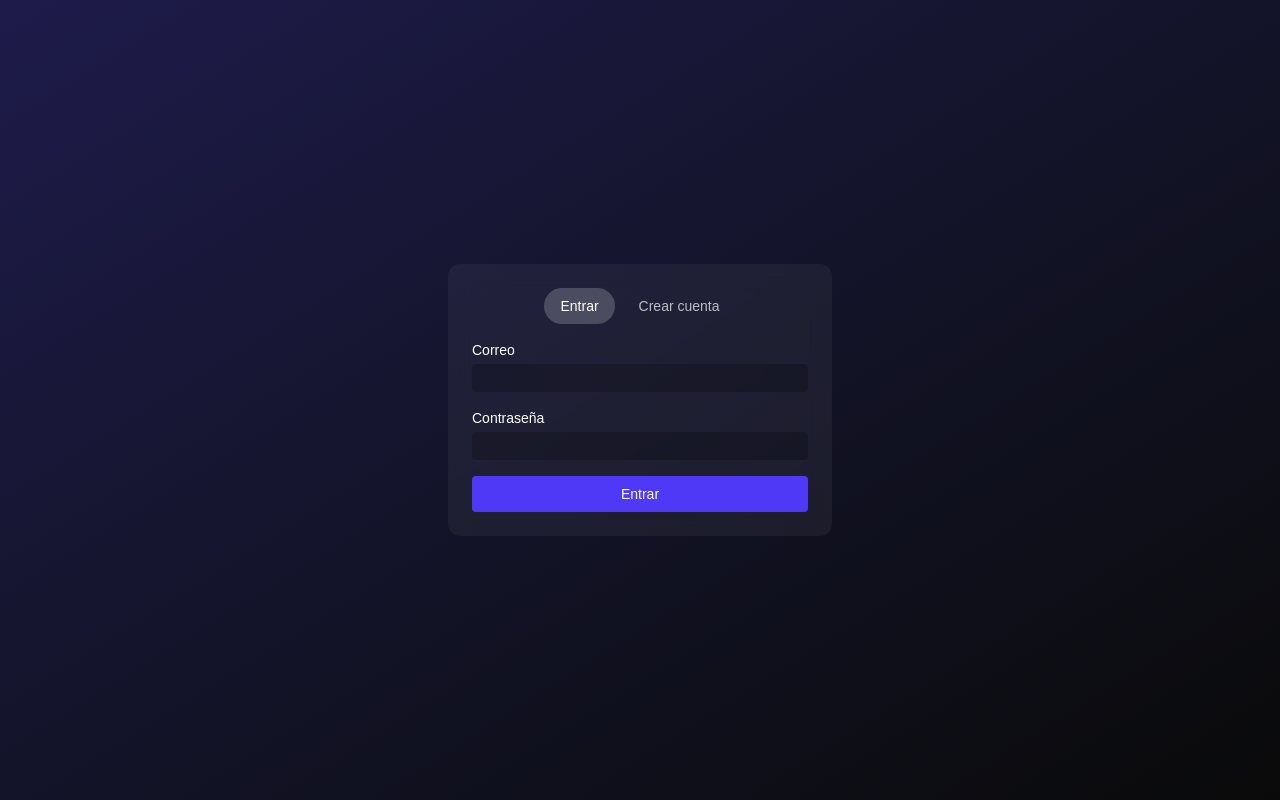
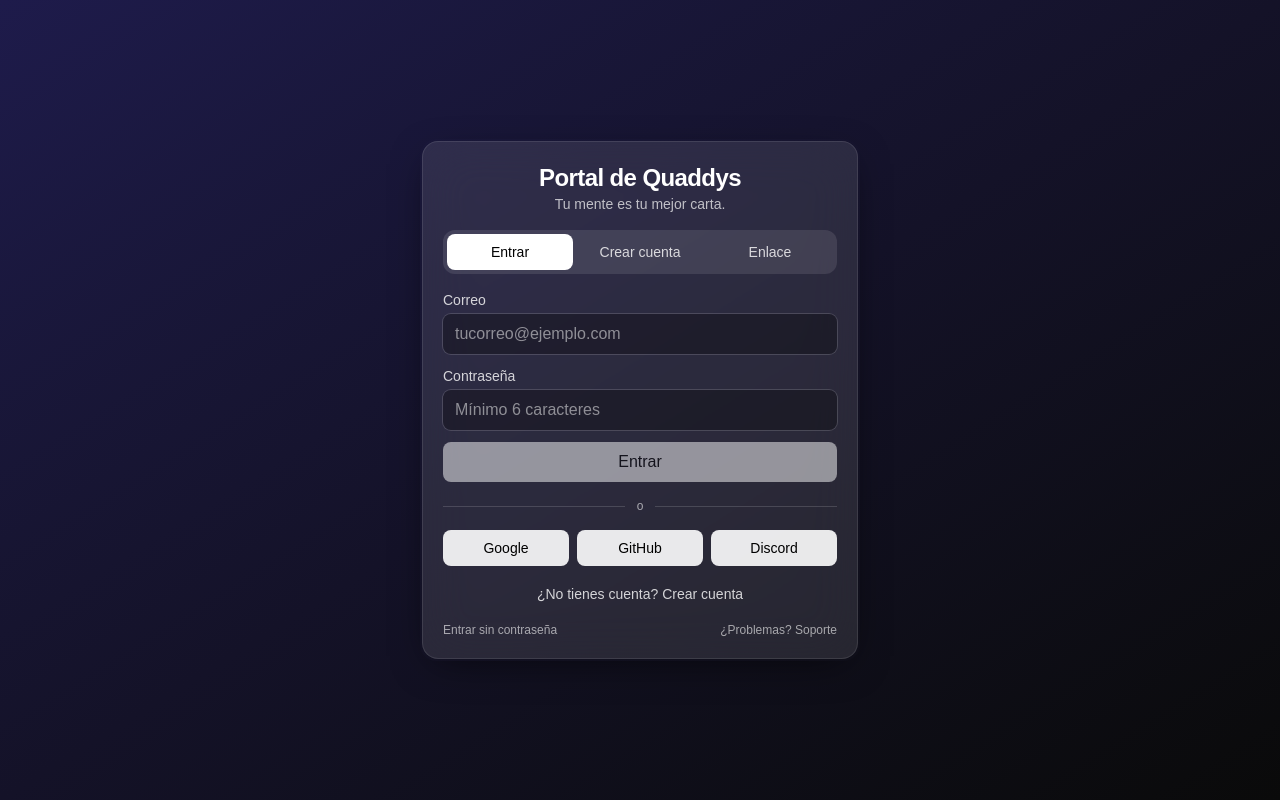
Before and after one commit to ArthurLabsNB/Quaddys, a Next.js app: page / in a window 1280 px wide. Built offline with nearby package versions, Linux system fonts and the light colour scheme; no server answers.

Commit message:
feat: mejora flujos de autenticación

```diff
--- a/src/app/layout.tsx
+++ b/src/app/layout.tsx
@@ -2,30 +2,29 @@
 import { Geist, Geist_Mono } from "next/font/google";
 import "./globals.css";
 
-const geistSans = Geist({
-  variable: "--font-geist-sans",
-  subsets: ["latin"],
-});
-
-const geistMono = Geist_Mono({
-  variable: "--font-geist-mono",
-  subsets: ["latin"],
-});
+const geistSans = Geist({ variable: "--font-geist-sans", subsets: ["latin"] });
+const geistMono = Geist_Mono({ variable: "--font-geist-mono", subsets: ["latin"] });
 
 export const metadata: Metadata = {
   title: "Portal de Quaddys",
   description: "Tu mente es tu mejor carta. Empieza en segundos.",
 };
 
-export default function RootLayout({
-  children,
-}: Readonly<{
-  children: React.ReactNode;
-}>) {
+export const viewport = {
+  width: "device-width",
+  initialScale: 1,
+  viewportFit: "cover",
+  themeColor: [
+    { media: "(prefers-color-scheme: dark)", color: "#0a0a0a" },
+    { media: "(prefers-color-scheme: light)", color: "#ffffff" },
+  ],
+};
+
+export default function RootLayout({ children }: Readonly<{ children: React.ReactNode }>) {
   return (
-    <html lang="es" className="dark">
+    <html lang="es" className="dark" suppressHydrationWarning>
       <body
-        className={`${geistSans.variable} ${geistMono.variable} antialiased bg-background text-foreground`}
+        className={`${geistSans.variable} ${geistMono.variable} antialiased bg-background text-foreground selection:bg-indigo-500/30 selection:text-white`}
       >
         {children}
       </body>
--- a/src/app/page.tsx
+++ b/src/app/page.tsx
@@ -10,12 +10,20 @@
   const router = useRouter();
 
   useEffect(() => {
+    router.prefetch("/dashboard");
+  }, [router]);
+
+  useEffect(() => {
     if (!loading && session) router.replace("/dashboard");
   }, [loading, session, router]);
 
   return (
-    <div className="min-h-screen flex items-center justify-center bg-gradient-to-br from-[#1e1b4b] to-[#0a0a0a] p-4">
-      {!loading && !session && <AuthCard />}
-    </div>
+    <main className="min-h-dvh grid place-items-center bg-gradient-to-br from-[#1e1b4b] via-[#141228] to-[#0a0a0a] p-4">
+      {loading ? (
+        <div className="h-[480px] w-[min(100%,440px)] rounded-2xl bg-white/5 backdrop-blur-md animate-pulse" />
+      ) : !session ? (
+        <AuthCard />
+      ) : null}
+    </main>
   );
 }
--- a/src/components/AuthCard.tsx
+++ b/src/components/AuthCard.tsx
@@ -1,126 +1,273 @@
-'use client';
+"use client";
 
-import { useState } from 'react';
-import { useRouter } from 'next/navigation';
-import { motion, AnimatePresence } from 'framer-motion';
-import { supabase } from '@/lib/supabase';
+import { useMemo, useState } from "react";
+import { motion, AnimatePresence } from "framer-motion";
+import { supabase } from "@/lib/supabase";
 
-const tabClasses = (active: boolean) =>
-  `px-4 py-2 rounded-full text-sm cursor-pointer transition-colors ${active ? 'bg-white/20 text-white' : 'text-white/70 hover:text-white'}`;
+type Mode = "login" | "register" | "magic";
+const emailOk = (v: string) => /^\S+@\S+\.\S+$/.test(v);
+const passOk = (v: string) => v.length >= 6;
 
 export default function AuthCard() {
-  const [tab, setTab] = useState<'login' | 'signup'>('login');
-  const [email, setEmail] = useState('');
-  const [password, setPassword] = useState('');
-  const [loading, setLoading] = useState(false);
-  const [error, setError] = useState<string | null>(null);
-  const router = useRouter();
+  const [mode, setMode] = useState<Mode>("login");
+  const [email, setEmail] = useState("");
+  const [pass, setPass] = useState("");
+  const [name, setName] = useState("");
+  const [pending, setPending] = useState(false);
+  const [msg, setMsg] = useState<string | null>(null);
+  const [err, setErr] = useState<string | null>(null);
 
-  const handleLogin = async () => {
-    setLoading(true);
-    setError(null);
-    const { error } = await supabase.auth.signInWithPassword({ email, password });
-    setLoading(false);
-    if (error) setError(error.message);
-    else router.push('/dashboard');
-  };
+  const canSubmit = useMemo(() => {
+    if (mode === "magic") return emailOk(email);
+    if (mode === "register") return emailOk(email) && passOk(pass) && name.trim().length >= 2;
+    return emailOk(email) && passOk(pass);
+  }, [mode, email, pass, name]);
 
-  const handleSignUp = async () => {
-    setLoading(true);
-    setError(null);
-    const { error } = await supabase.auth.signUp({ email, password });
-    setLoading(false);
-    if (error) setError(error.message);
-    else router.push('/dashboard');
-  };
+  async function onSubmit(e: React.FormEvent) {
+    e.preventDefault();
+    setErr(null);
+    setMsg(null);
+    if (!canSubmit) return;
+
+    setPending(true);
+    try {
+      if (mode === "login") {
+        const { error } = await supabase.auth.signInWithPassword({ email, password: pass });
+        if (error) throw error;
+        setMsg("Bienvenido.");
+      } else if (mode === "register") {
+        const { data, error } = await supabase.auth.signUp({
+          email,
+          password: pass,
+          options: { data: { name } },
+        });
+        if (error) throw error;
+        if (data.user?.identities?.length === 0) setErr("El correo ya está registrado.");
+        else setMsg("Verifica tu correo para activar la cuenta.");
+      } else {
+        const { error } = await supabase.auth.signInWithOtp({
+          email,
+          options: { emailRedirectTo: typeof window !== "undefined" ? window.location.origin : undefined },
+        });
+        if (error) throw error;
+        setMsg("Enviamos un enlace mágico a tu correo.");
+      }
+    } catch (e: unknown) {
+      const errMsg = e instanceof Error ? e.message : "Error inesperado";
+      setErr(errMsg);
+    } finally {
+      setPending(false);
+    }
+  }
+
+  async function oauth(provider: "google" | "github" | "discord") {
+    setErr(null);
+    setMsg(null);
+    setPending(true);
+    try {
+      const { error } = await supabase.auth.signInWithOAuth({
+        provider,
+        options: { redirectTo: typeof window !== "undefined" ? window.location.origin : undefined },
+      });
+      if (error) throw error;
+    } catch (e: unknown) {
+      const errMsg = e instanceof Error ? e.message : "No se pudo iniciar sesión con OAuth";
+      setErr(errMsg);
+    } finally {
+      setPending(false);
+    }
+  }
 
   return (
-    <div className="bg-white/5 backdrop-blur-md rounded-xl p-6 w-full max-w-sm text-white">
-      <div className="flex justify-center mb-4 gap-2">
-        <button className={tabClasses(tab === 'login')} onClick={() => setTab('login')}>Entrar</button>
-        <button className={tabClasses(tab === 'signup')} onClick={() => setTab('signup')}>Crear cuenta</button>
+    <motion.div
+      initial={{ opacity: 0, y: 10, scale: 0.98 }}
+      animate={{ opacity: 1, y: 0, scale: 1 }}
+      transition={{ duration: 0.25 }}
+      className="relative w-[min(100%,440px)] rounded-2xl p-[2px] shadow-[0_10px_40px_-15px_rgba(0,0,0,0.7)]"
+      aria-live="polite"
+    >
+      {/* Borde gradiente animado */}
+      <div
+        className="absolute inset-0 -z-10 rounded-2xl blur-md"
+        style={{
+          background:
+            "conic-gradient(from 0deg, rgba(99,102,241,.35), rgba(56,189,248,.35), rgba(168,85,247,.35), rgba(99,102,241,.35))",
+          maskImage: "radial-gradient(closest-side, rgba(0,0,0,.8), rgba(0,0,0,0))",
+        }}
+      />
+      <div className="rounded-2xl bg-white/10 backdrop-blur-xl border border-white/10 p-5">
+        <header className="mb-4 text-center">
+          <h1 className="text-2xl font-semibold text-white tracking-tight">Portal de Quaddys</h1>
+          <p className="text-sm text-white/70">Tu mente es tu mejor carta.</p>
+        </header>
+
+        <nav className="mb-4 grid grid-cols-3 gap-1 rounded-xl bg-white/10 p-1">
+          {(["login", "register", "magic"] as Mode[]).map((m) => (
+            <button
+              key={m}
+              onClick={() => {
+                setMode(m);
+                setErr(null);
+                setMsg(null);
+              }}
+              className={`rounded-lg py-2 text-sm font-medium transition ${
+                mode === m ? "bg-white text-black" : "text-white/80 hover:bg-white/10"
+              }`}
+              aria-pressed={mode === m}
+            >
+              {m === "login" ? "Entrar" : m === "register" ? "Crear cuenta" : "Enlace"}
+            </button>
+          ))}
+        </nav>
+
+        <AnimatePresence mode="wait">
+          <motion.form
+            key={mode}
+            onSubmit={onSubmit}
+            initial={{ opacity: 0, y: 6 }}
+            animate={{ opacity: 1, y: 0 }}
+            exit={{ opacity: 0, y: -6 }}
+            transition={{ duration: 0.2 }}
+            className="space-y-3"
+          >
+            {mode === "register" && (
+              <div className="space-y-1">
+                <label className="block text-sm text-white/80">Nombre</label>
+                <input
+                  value={name}
+                  onChange={(e) => setName(e.target.value)}
+                  className="w-full rounded-lg bg-black/30 text-white px-3 py-2 outline-none ring-1 ring-white/15 focus:ring-2 focus:ring-indigo-400"
+                  placeholder="Tu alias"
+                  autoComplete="name"
+                />
               </div>
-      <AnimatePresence mode="wait" initial={false}>
-        {tab === 'login' ? (
-          <motion.div key="login" initial={{ rotateY: 180 }} animate={{ rotateY: 0 }} exit={{ rotateY: -180 }} transition={{ duration: 0.2 }} className="[backface-visibility:hidden]">
-            <form
-              className="flex flex-col gap-4"
-              onSubmit={(e) => {
-                e.preventDefault();
-                handleLogin();
-              }}
-            >
-              <label className="flex flex-col text-sm">
-                Correo
+            )}
+
+            <div className="space-y-1">
+              <label className="block text-sm text-white/80">Correo</label>
               <input
-                  type="email"
-                  className="mt-1 px-2 py-1 rounded bg-black/20 focus:outline-none"
                 value={email}
                 onChange={(e) => setEmail(e.target.value)}
-                  required
+                className="w-full rounded-lg bg-black/30 text-white px-3 py-2 outline-none ring-1 ring-white/15 focus:ring-2 focus:ring-indigo-400"
+                placeholder="tucorreo@ejemplo.com"
+                type="email"
+                autoComplete="email"
+                inputMode="email"
               />
-              </label>
-              <label className="flex flex-col text-sm">
-                Contraseña
+            </div>
+
+            {mode !== "magic" && (
+              <div className="space-y-1">
+                <label className="block text-sm text-white/80">Contraseña</label>
                 <input
+                  value={pass}
+                  onChange={(e) => setPass(e.target.value)}
+                  className="w-full rounded-lg bg-black/30 text-white px-3 py-2 outline-none ring-1 ring-white/15 focus:ring-2 focus:ring-indigo-400"
+                  placeholder="Mínimo 6 caracteres"
                   type="password"
-                  className="mt-1 px-2 py-1 rounded bg-black/20 focus:outline-none"
-                  value={password}
-                  onChange={(e) => setPassword(e.target.value)}
-                  required
+                  autoComplete={mode === "login" ? "current-password" : "new-password"}
                 />
-              </label>
-              {error && <p className="text-red-500 text-sm">{error}</p>}
+                {mode === "register" && (
+                  <div className="mt-1 h-1 w-full bg-white/10 rounded">
+                    <div
+                      className={`h-1 rounded ${
+                        pass.length >= 10 ? "w-3/3" : pass.length >= 8 ? "w-2/3" : "w-1/3"
+                      }`}
+                      style={{ background: "linear-gradient(90deg,#6366f1,#22d3ee)" }}
+                    />
+                  </div>
+                )}
+              </div>
+            )}
+
             <button
-                type="submit"
-                disabled={loading}
-                className="bg-indigo-600 hover:bg-indigo-500 transition-colors rounded py-2 text-sm font-medium"
+              disabled={!canSubmit || pending}
+              className="w-full rounded-lg bg-white text-black py-2 font-medium disabled:opacity-50 disabled:cursor-not-allowed"
             >
-                {loading ? 'Cargando...' : 'Entrar'}
+              {pending
+                ? "Procesando..."
+                : mode === "login"
+                ? "Entrar"
+                : mode === "register"
+                ? "Crear cuenta"
+                : "Enviar enlace"}
             </button>
-            </form>
-          </motion.div>
-        ) : (
-          <motion.div key="signup" initial={{ rotateY: 180 }} animate={{ rotateY: 0 }} exit={{ rotateY: -180 }} transition={{ duration: 0.2 }} className="[backface-visibility:hidden]">
-            <form
-              className="flex flex-col gap-4"
-              onSubmit={(e) => {
-                e.preventDefault();
-                handleSignUp();
+          </motion.form>
+        </AnimatePresence>
+
+        <div className="my-4 flex items-center gap-3">
+          <div className="h-px flex-1 bg-white/15" />
+          <span className="text-xs text-white/60">o</span>
+          <div className="h-px flex-1 bg-white/15" />
+        </div>
+
+        <div className="grid grid-cols-3 gap-2">
+          <button
+            onClick={() => oauth("google")}
+            disabled={pending}
+            className="rounded-lg bg-white/90 text-black py-2 text-sm font-medium hover:bg-white"
+          >
+            Google
+          </button>
+          <button
+            onClick={() => oauth("github")}
+            disabled={pending}
+            className="rounded-lg bg-white/90 text-black py-2 text-sm font-medium hover:bg-white"
+          >
+            GitHub
+          </button>
+          <button
+            onClick={() => oauth("discord")}
+            disabled={pending}
+            className="rounded-lg bg-white/90 text-black py-2 text-sm font-medium hover:bg-white"
+          >
+            Discord
+          </button>
+        </div>
+
+        <div className="mt-4 text-center">
+          <button
+            onClick={() => {
+              setMode(mode === "login" ? "register" : "login");
+              setErr(null);
+              setMsg(null);
             }}
+            className="text-sm text-white/80 hover:text-white"
           >
-              <label className="flex flex-col text-sm">
-                Correo
-                <input
-                  type="email"
-                  className="mt-1 px-2 py-1 rounded bg-black/20 focus:outline-none"
-                  value={email}
-                  onChange={(e) => setEmail(e.target.value)}
-                  required
-                />
-              </label>
-              <label className="flex flex-col text-sm">
-                Contraseña
-                <input
-                  type="password"
-                  className="mt-1 px-2 py-1 rounded bg-black/20 focus:outline-none"
-                  value={password}
-                  onChange={(e) => setPassword(e.target.value)}
-                  required
-                />
-              </label>
-              {error && <p className="text-red-500 text-sm">{error}</p>}
-              <button
-                type="submit"
-                disabled={loading}
-                className="bg-indigo-600 hover:bg-indigo-500 transition-colors rounded py-2 text-sm font-medium"
+            {mode === "login" ? "¿No tienes cuenta? Crear cuenta" : "¿Ya tienes cuenta? Entrar"}
+          </button>
+        </div>
+
+        {err && (
+          <motion.div
+            role="alert"
+            initial={{ opacity: 0, y: 6 }}
+            animate={{ opacity: 1, y: 0 }}
+            className="mt-4 rounded-lg bg-red-500/15 border border-red-400/20 p-3 text-red-200 text-sm"
           >
-                {loading ? 'Cargando...' : 'Crear cuenta'}
-              </button>
-            </form>
+            {err}
           </motion.div>
         )}
-      </AnimatePresence>
+        {msg && (
+          <motion.div
+            role="status"
+            initial={{ opacity: 0, y: 6 }}
+            animate={{ opacity: 1, y: 0 }}
+            className="mt-4 rounded-lg bg-emerald-500/15 border border-emerald-400/20 p-3 text-emerald-200 text-sm"
+          >
+            {msg}
+          </motion.div>
+        )}
+
+        <footer className="mt-4 flex items-center justify-between text-xs text-white/60">
+          <button onClick={() => setMode("magic")} className="hover:text-white">
+            Entrar sin contraseña
+          </button>
+          <a className="hover:text-white" href="mailto:soporte@quaddys.app?subject=Ayuda%20de%20acceso">
+            ¿Problemas? Soporte
+          </a>
+        </footer>
       </div>
+    </motion.div>
   );
 }
--- a/src/hooks/useSession.ts
+++ b/src/hooks/useSession.ts
@@ -9,14 +9,14 @@
   useEffect(() => {
     let mounted = true;
 
-    supabase.auth.getSession().then(({ data }) => {
+    (async () => {
+      const { data } = await supabase.auth.getSession();
       if (!mounted) return;
       setSession(data.session ?? null);
       setLoading(false);
-    });
+    })();
 
     const { data: sub } = supabase.auth.onAuthStateChange((_e, sess) => {
-      if (!mounted) return;
       setSession(sess ?? null);
     });
 
--- a/src/lib/supabase.ts
+++ b/src/lib/supabase.ts
@@ -1,9 +1,12 @@
-import { createClient } from '@supabase/supabase-js';
+import { createClient } from "@supabase/supabase-js";
 
-export const createSupabaseBrowser = () =>
-  createClient(
-    process.env.NEXT_PUBLIC_SUPABASE_URL || 'http://localhost',
-    process.env.NEXT_PUBLIC_SUPABASE_ANON_KEY || 'anon'
+const url = process.env.NEXT_PUBLIC_SUPABASE_URL;
+const anon = process.env.NEXT_PUBLIC_SUPABASE_ANON_KEY;
+
+if (!url || !anon) {
+  throw new Error(
+    "Supabase no configurado: define NEXT_PUBLIC_SUPABASE_URL y NEXT_PUBLIC_SUPABASE_ANON_KEY"
   );
+}
 
-export const supabase = createSupabaseBrowser();
+export const supabase = createClient(url, anon);
```
Lines whose indentation alone changed are shown as unchanged.
